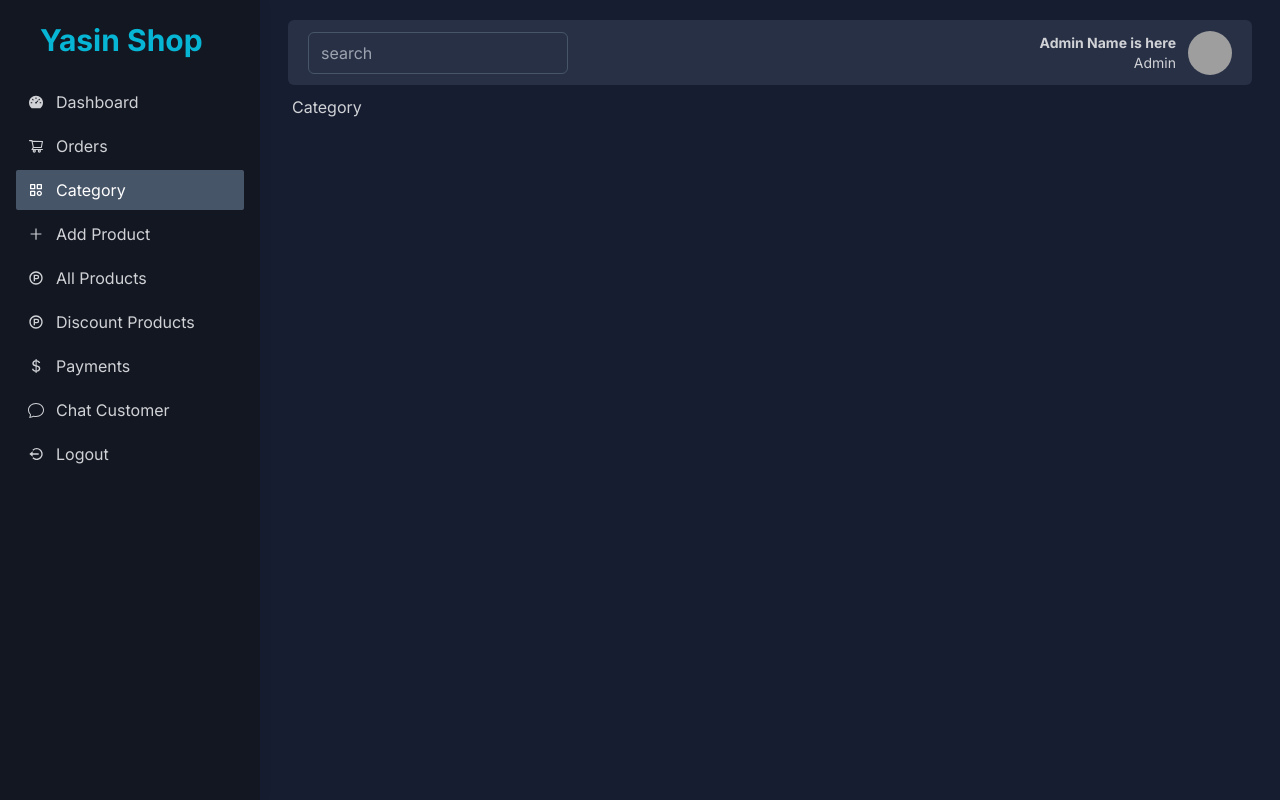
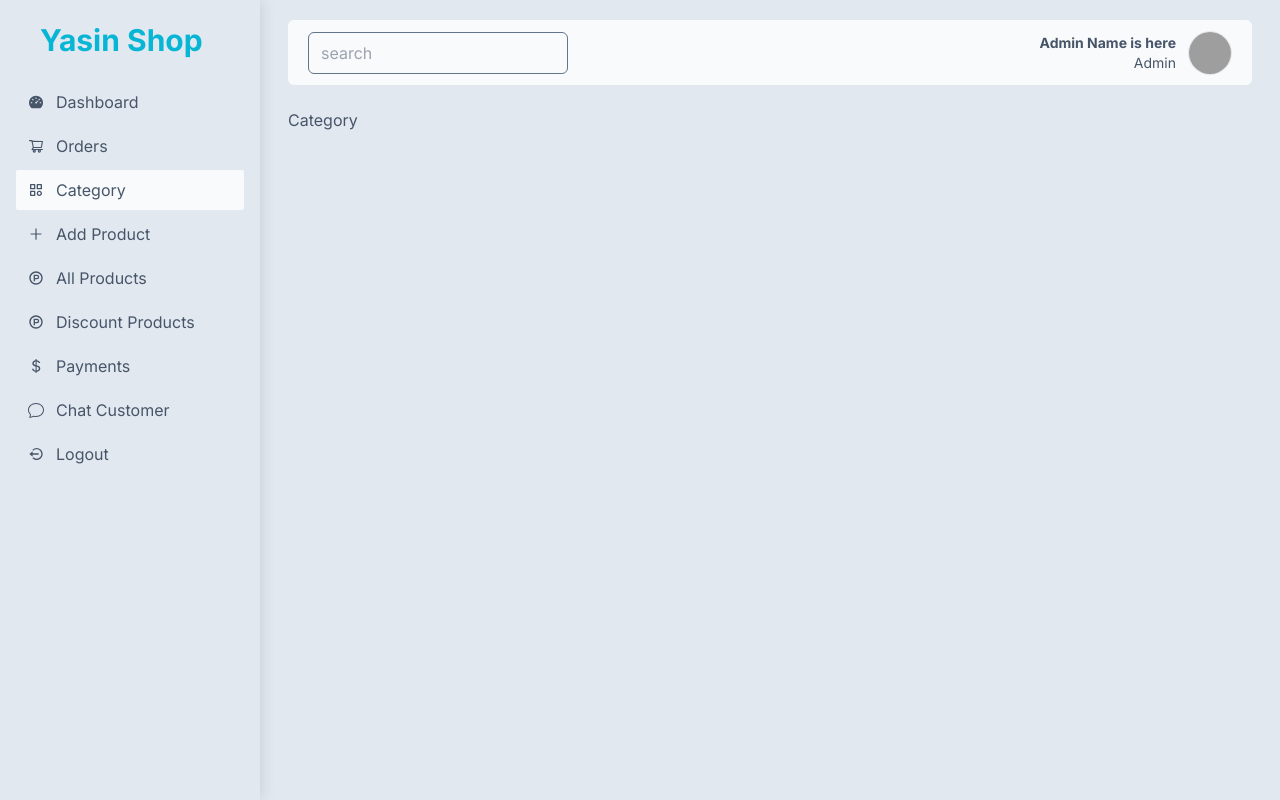
Before and after one commit to abuabdullah23/yasin-shop, a Next.js app: page /dashboard/category in a window 1280 px wide. Built offline with nearby package versions, Linux system fonts and the light colour scheme; grey boxes are pictures that could not be loaded.

Commit message:
change dashboard theme to light

```diff
--- a/src/app/dashboard/layout.js
+++ b/src/app/dashboard/layout.js
@@ -8,11 +8,11 @@ const DashboardLayout = ({ children }) => {
     const [showSidebar, setShowSidebar] = useState(false)
 
     return (
-        <div className="bg-[#161d31] w-full min-h-screen">
+        <div className="bg-slate-200 w-full min-h-screen">
             <Header showSidebar={showSidebar} setShowSidebar={setShowSidebar} />
             <Sidebar showSidebar={showSidebar} setShowSidebar={setShowSidebar} />
 
-            <div className="ml-0 lg:ml-[260px] pt-[95px] px-2 lg:px-8 transition-all text-[#d0d2d6]">
+            <div className="ml-0 lg:ml-[260px] pt-[108px] px-2 lg:px-7 transition-all text-slate-600">
                 {children}
             </div>
         </div>
--- a/src/components/DashboardComp/Shared/Header.jsx
+++ b/src/components/DashboardComp/Shared/Header.jsx
@@ -2,15 +2,15 @@ import { FaList } from "react-icons/fa";
 
 const Header = ({ showSidebar, setShowSidebar }) => {
     return (
-        <div className="fixed top-0 left-0 w-full py-5 px-2 lg:px-7 z-40 bg-[#161d31] pb-0">
-            <div className="ml-0 lg:ml-[260px] rounded-md h-[65px] flex justify-between items-center bg-[#283046] text-[#d0d2d6] px-5 transition-all">
+        <div className="fixed top-0 left-0 w-full py-5 px-2 lg:px-7 z-40 bg-slate-200 pb-0">
+            <div className="ml-0 lg:ml-[260px] rounded-md h-[65px] flex justify-between items-center bg-slate-50 text-slate-600 px-5 transition-all">
 
                 {/* hamburger icon for show menu */}
-                <div onClick={() => setShowSidebar(!showSidebar)} className="w-[35px] h-[35px] bg-slate-500 rounded-sm shadow-lg hover:shadow-slate-500/50 flex items-center justify-center cursor-pointer lg:hidden">
+                <div onClick={() => setShowSidebar(!showSidebar)} className="w-[35px] h-[35px] bg-slate-500 text-white rounded-sm shadow-lg hover:shadow-slate-500/50 flex items-center justify-center cursor-pointer lg:hidden">
                     <span><FaList /></span>
                 </div>
                 <div className='hidden md:block'>
-                    <input type="text" name='search' placeholder='search' className='px-3 py-2 outline-none border bg-transparent border-slate-600 rounded-md text-[#d0d2d6] focus:border-indigo-600 overflow-hidden' />
+                    <input type="text" name='search' placeholder='search' className='px-3 py-2 outline-none border bg-transparent border-slate-500 rounded-md text-slate-600 focus:border-indigo-800 overflow-hidden' />
                 </div>
                 <div className='flex justify-center items-center gap-8 relative'>
                     <div className='flex justify-center items-center'>
@@ -19,7 +19,7 @@ const Header = ({ showSidebar, setShowSidebar }) => {
                                 <h2 className='text-sm font-bold'>Admin Name is here</h2>
                                 <span className='text-sm w-full font-normal'>Admin</span>
                             </div>
-                            <img className='w-11 h-11 rounded-full overflow-hidden' src={'https://cdn.vectorstock.com/i/preview-1x/34/96/flat-business-man-user-profile-avatar-in-suit-vector-4333496.jpg'} alt="admin photo" />
+                            <img className='w-11 h-11 border rounded-full overflow-hidden' src={'https://cdn.vectorstock.com/i/preview-1x/34/96/flat-business-man-user-profile-avatar-in-suit-vector-4333496.jpg'} alt="admin photo" />
                         </div>
                     </div>
                 </div>
--- a/src/components/DashboardComp/Shared/Sidebar.jsx
+++ b/src/components/DashboardComp/Shared/Sidebar.jsx
@@ -10,7 +10,7 @@ const Sidebar = ({ showSidebar, setShowSidebar }) => {
         <div>
             <div onClick={() => setShowSidebar(false)} className={`fixed duration-200 ${!showSidebar ? 'invisible' : 'visible'} w-screen h-screen bg-[#22292f80] top-0 left-0 z-10`}></div>
 
-            <div className={`w-[260px] fixed bg-[#131722] z-50 top-0 h-screen shadow-[0_0_15px_0_rgb(34_41_47_/_5%)] transition-all ${showSidebar ? 'left-0' : '-left-[260px] lg:left-0'}`}>
+            <div className={`w-[260px] fixed bg-slate-200 z-50 top-0 h-screen shadow-[0_0_15px_0_rgb(34_41_47_/_15%)] transition-all ${showSidebar ? 'left-0' : '-left-[260px] lg:left-0'}`}>
                 <div className="h-[70px] flex justify-center items-center mt-3">
                     <Link href='/' className="w-[180px] h-[50px]">
                         <h2 className='text-3xl text-cyan-500 font-bold'>Yasin Shop</h2>
@@ -23,14 +23,14 @@ const Sidebar = ({ showSidebar, setShowSidebar }) => {
                                 <Link
                                     onClick={() => setShowSidebar(false)}
                                     href={n.path}
-                                    className={`${pathname === n.path ? 'bg-slate-600 shadow-indigo-500/30 text-white duration-500' : 'text-[#d0d2d6] font-normal duration-200'} px-3 py-2 rounded-sm flex justify-start items-center gap-3 hover:pl-4 hover:bg-slate-600 transition-all w-full mb-1`}>
+                                    className={`${pathname === n.path ? 'bg-slate-50 shadow-indigo-500/30 text-slate-600 duration-500' : 'text-slate-600 font-normal duration-200'} px-3 py-2 rounded-sm flex justify-start items-center gap-3 hover:pl-4 hover:bg-slate-50 transition-all w-full mb-1`}>
                                     <span>{n.icon}</span>
                                     <span>{n.title}</span>
                                 </Link>
                             </li>)
                         }
                         <li>
-                            <button className="text-[#d0d2d6] font-normal duration-200 px-3 py-2 rounded-sm flex justify-start items-center gap-3 hover:pl-4 hover:bg-slate-600 transition-all w-full mb-1">
+                            <button className="text-slate-600 font-normal duration-200 px-3 py-2 rounded-sm flex justify-start items-center gap-3 hover:pl-4 hover:bg-slate-100 transition-all w-full mb-1">
                                 <span><BiLogOutCircle /></span>
                                 <span>Logout</span>
                             </button>
```
Also changed, not shown: src/app/dashboard/add-product/page.js (+13 -13 lines).
